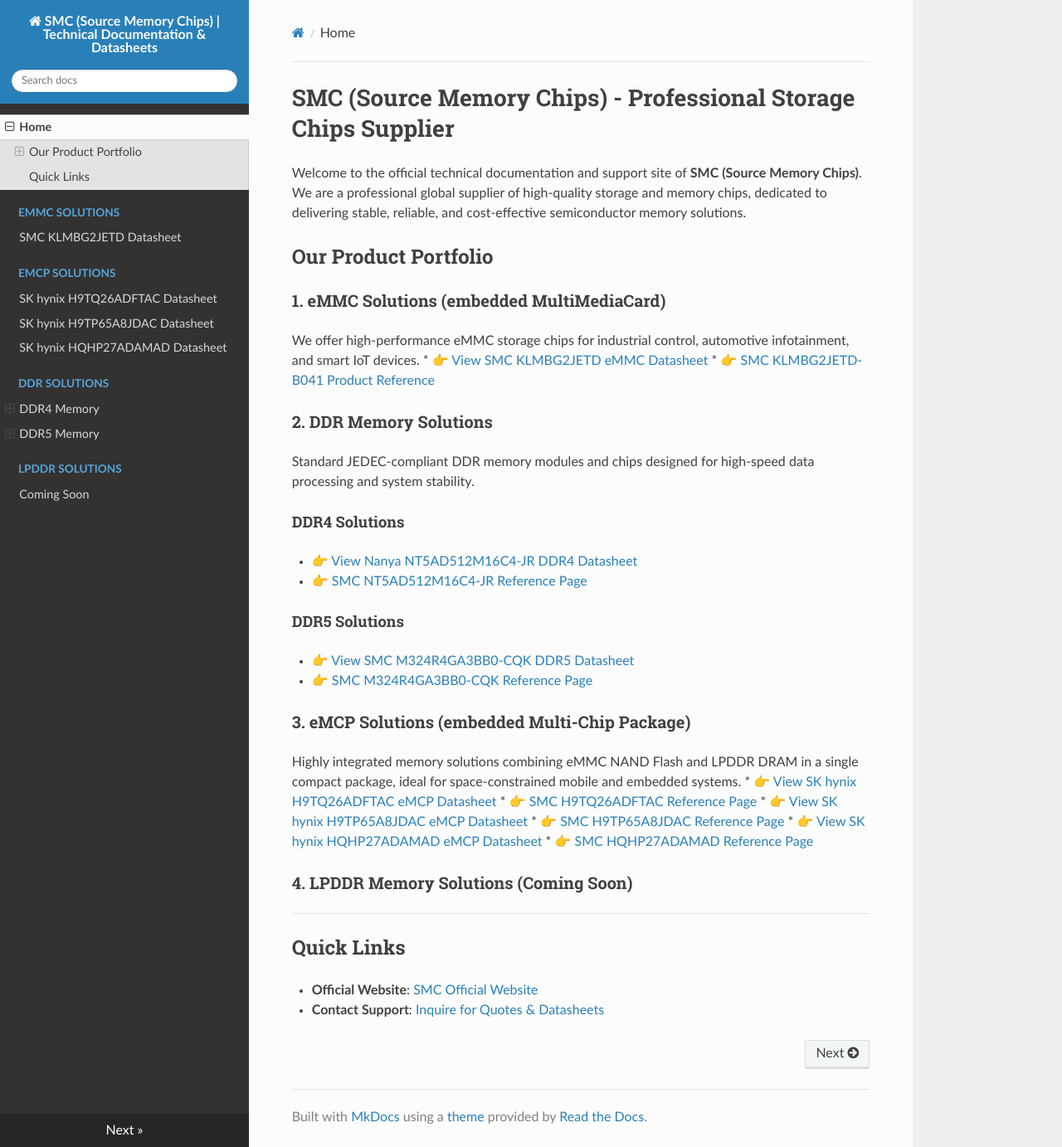
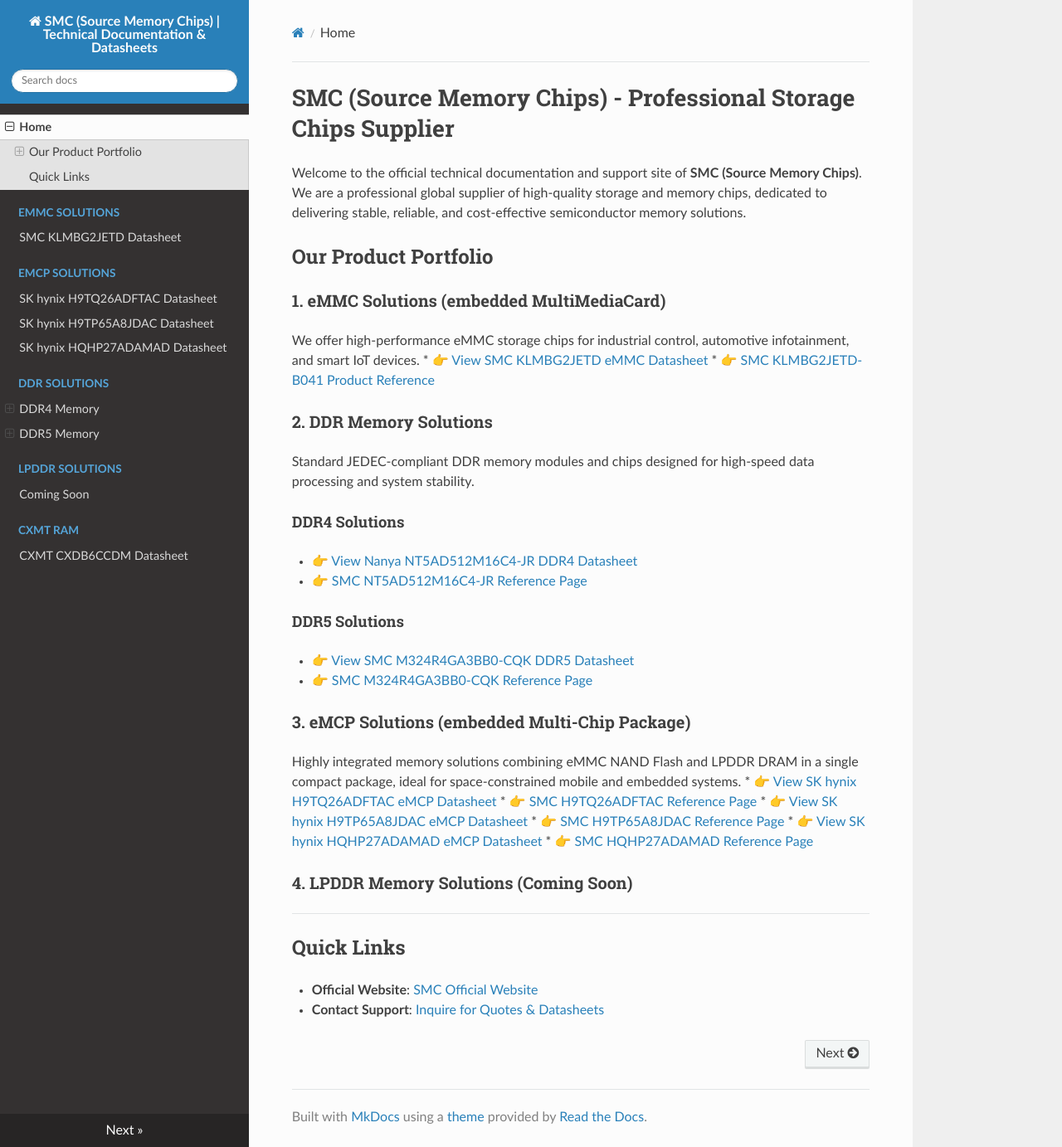
Before and after one commit to fionnulajr5x/smc-storage-chips-datasheets, an MkDocs documentation site: the page built from docs/index.md, in a window 1280 px wide and 1383 px high. Shown: the whole window at 83% size. Built offline with MkDocs 1.6.1, drawn with Linux system fonts in a browser that asks for light colours; nearby versions of some CDN libraries.

Commit message:
Update mkdocs.yml

```diff
--- a/mkdocs.yml
+++ b/mkdocs.yml
@@ -16,3 +16,5 @@ nav:
       - SMC M324R4GA3BB0-CQK Datasheet: ddr/ddr5/m324r4ga3bb0-cqk.md
   - LPDDR Solutions:
     - Coming Soon: lpddr/readme.md
+  - CXMT RAM:
+    - CXMT CXDB6CCDM Datasheet: cxmt-ram/cxdb6ccdm.md
```
